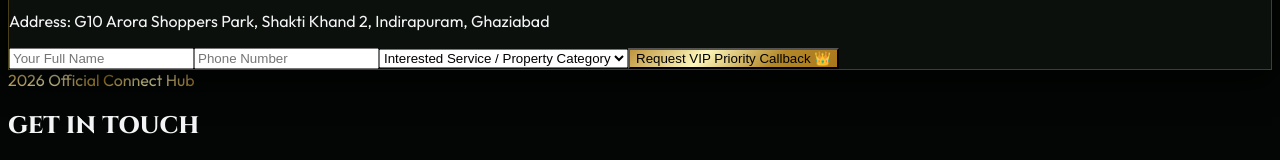
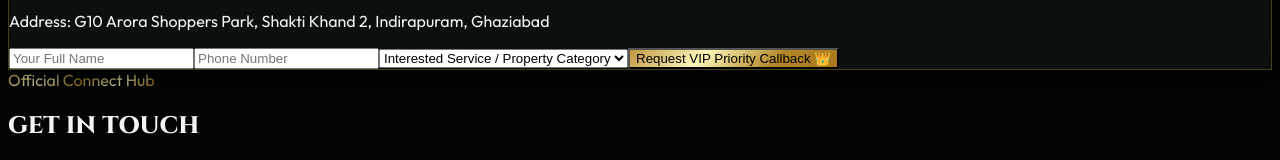
Before and after one commit to zippywebofficial-hue/PD-Indrapuram-Property-, a Next.js app: page / in a window 1280 px wide. Shown: the part 4794-4954 px from the top of the page. Built offline with nearby package versions, Linux system fonts and the light colour scheme.

Commit message:
Update page.jsx

```diff
--- a/app/page.jsx
+++ b/app/page.jsx
@@ -184,7 +184,7 @@ export default function Page() {
         }
       `}</style>
 
-      {/* Top Bar Navigation (Cleaned & Streamlined) */}
+      {/* Top Bar Navigation */}
       <nav className="fixed top-0 left-0 w-full z-50 backdrop-blur-2xl bg-[#030604]/90 border-b border-[#D4AF37]/30 px-4 md:px-8 py-4 flex justify-between items-center">
         <div className="flex items-center gap-3 cursor-pointer" onClick={() => switchTab('properties-tab')}>
           <div className="w-3.5 h-3.5 rounded-full bg-[#D4AF37] animate-ping shadow-[0_0_20px_#D4AF37]"></div>
@@ -259,16 +259,17 @@ export default function Page() {
         </main>
       ) : (
         <>
-          {/* Hero Section with High Quality Live Video Background */}
+          {/* Hero Section with Local Video Background */}
           <section className="relative min-h-[75vh] flex items-center justify-center text-center px-4 pt-24 pb-12 overflow-hidden">
             <video
               autoPlay
               loop
               muted
               playsInline
+              preload="auto"
               className="absolute inset-0 w-full h-full object-cover z-0 opacity-40"
             >
-              <source src="https://assets.mixkit.co/videos/preview/mixkit-modern-city-skyscrapers-at-night-41221-large.mp4" type="video/mp4" />
+              <source src="/bg-video.mp4" type="video/mp4" />
             </video>
             <div className="absolute inset-0 bg-gradient-to-b from-black/80 via-black/70 to-[#030604] z-0"></div>
 
@@ -528,11 +529,11 @@ export default function Page() {
             </div>
           </section>
 
-          {/* BRAND NEW 2026 EXCLUSIVE CONTACT & SOCIAL MEDIA HUB SECTION */}
+          {/* CONTACT & SOCIAL MEDIA HUB SECTION */}
           <section className="py-16 px-4 max-w-6xl mx-auto border-t border-[#D4AF37]/20 mt-12">
             <div className="text-center mb-10">
               <div className="inline-block border border-[#D4AF37]/50 bg-[#D4AF37]/10 px-4 py-1 rounded-full mb-3">
-                <span className="gold-metallic-text text-[10px] uppercase font-mono tracking-widest font-bold">2026 Official Connect Hub</span>
+                <span className="gold-metallic-text text-[10px] uppercase font-mono tracking-widest font-bold">Official Connect Hub</span>
               </div>
               <h2 className="cinzel-font text-3xl md:text-5xl text-white font-extrabold">GET IN TOUCH</h2>
               <p className="text-gray-400 text-xs mt-2">Direct desk access, real-time messaging & social media channels</p>
@@ -594,7 +595,7 @@ export default function Page() {
                 </div>
               </a>
 
-              {/* 2026 New X / Twitter Icon Channel */}
+              {/* X / Twitter Icon Channel */}
               <a href="https://x.com" target="_blank" className="futuristic-card p-5 rounded-2xl flex items-center gap-4 hover:border-white hover:scale-105 transition group">
                 <div className="w-12 h-12 rounded-xl bg-white/10 border border-white/30 flex items-center justify-center text-white group-hover:bg-white group-hover:text-black transition">
                   <svg className="w-5 h-5 fill-current" viewBox="0 0 24 24"><path d="M18.244 2.25h3.308l-7.227 8.26 8.502 11.24H16.17l-5.214-6.817L4.99 21.75H1.68l7.73-8.835L1.254 2.25H8.08l4.713 6.231zm-1.161 17.52h1.833L7.084 4.126H5.117z"/></svg>
```
